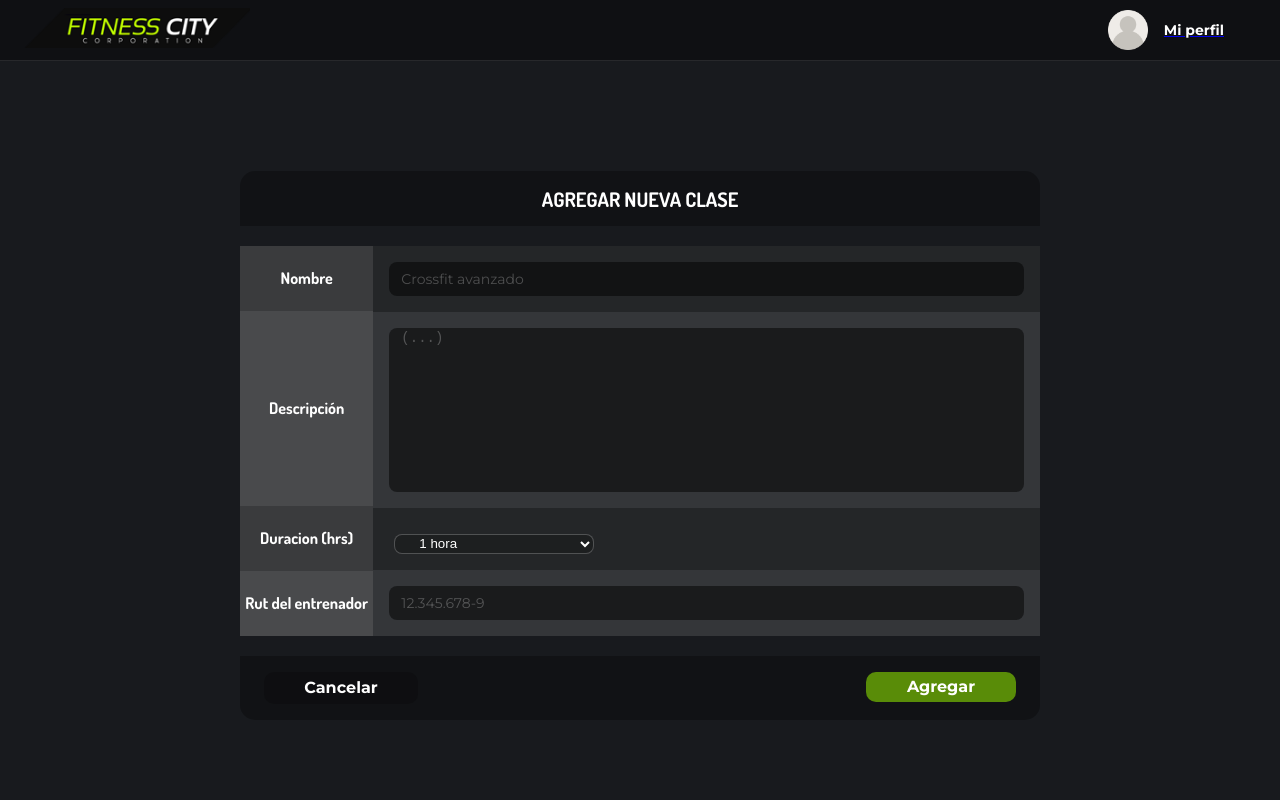
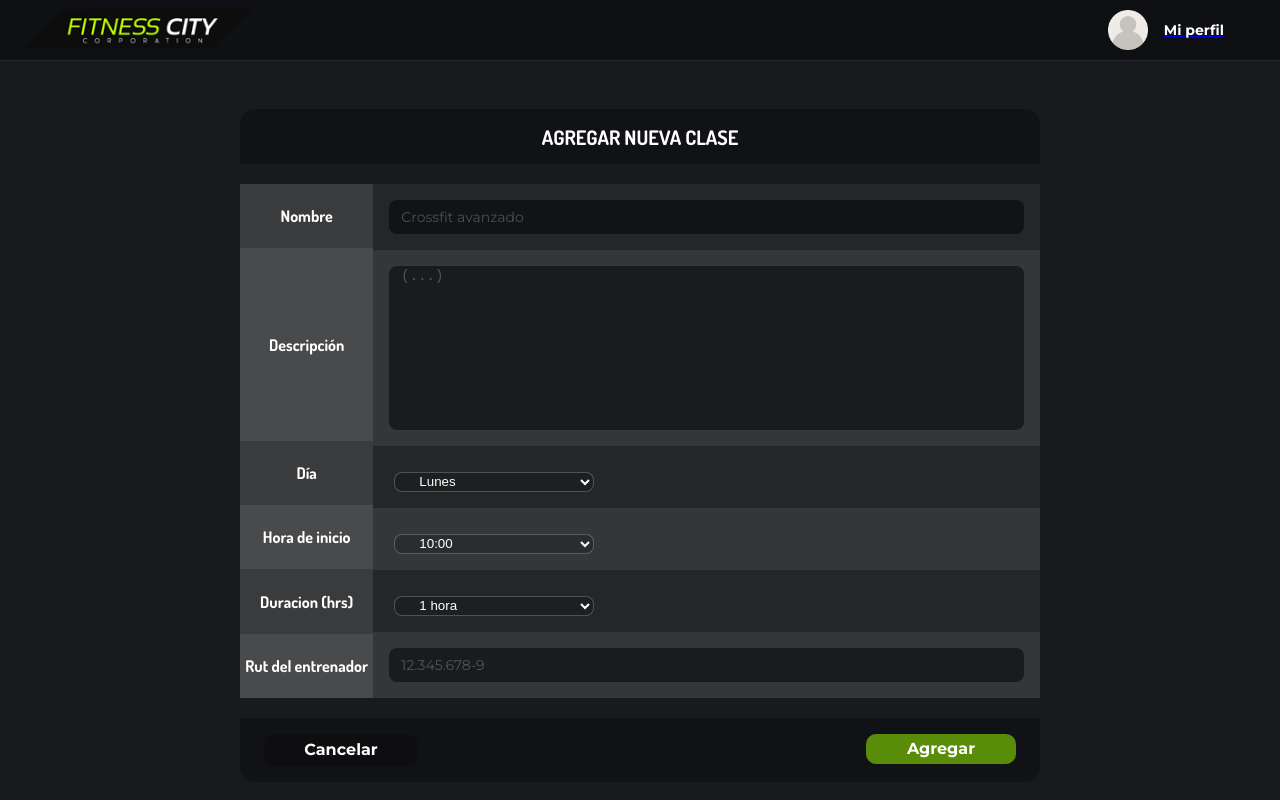
Before and after one commit to iicg/tesis2020, a React (Create React App) app: page /nuevaclase in a window 1280 px wide. Built offline with nearby package versions, Linux system fonts and the light colour scheme; no server answers.

Commit message:
arreglado problema reportes

```diff
--- a/src/components/ContainerCalendario/index.js
+++ b/src/components/ContainerCalendario/index.js
@@ -22,7 +22,7 @@ export default function ContainerCalendario() {
   );
 
   const renderClase = useCallback(({ uid, nombre, horaInicio, duracion, dia }) => {
-    const position = (Number(horaInicio.replace(':', '')) - 800) / 1400;
+    const position = (Number(horaInicio?.replace(':', '')) - 800) / 1400;
 
     const columnaDia = document.getElementById(`columna${dia}`);
     const espacioDia = document.getElementById(`espacio${dia}`);
--- a/src/components/ContainerReportes/index.js
+++ b/src/components/ContainerReportes/index.js
@@ -27,25 +27,25 @@ export default function ContainerReportes() {
   const clasesQuery = useQuery('clases', Firebase.classes.queryAll);
 
   const topCincoClases = useMemo(() => {
-    // if (clasesQuery.data) {
-    //   const topClases = clasesQuery.data.sort((a, b) => {
-    //     const alumnosA = a?.alumnos || [];
-    //     const alumnosB = b?.alumnos || [];
-    //     return alumnosB.length - alumnosA.length;
-    //   });
-    //   return topClases.slice(0, 5);
-    // }
+    if (clasesQuery.data) {
+      const topClases = clasesQuery.data.sort((a, b) => {
+        const alumnosA = a?.alumnos || [];
+        const alumnosB = b?.alumnos || [];
+        return alumnosB.length - alumnosA.length;
+      });
+      return topClases.slice(0, 5);
+    }
     return [];
   }, [clasesQuery.data]);
 
   const [clasesMañana, clasesTarde] = useMemo(() => {
     if (clasesQuery.data) {
       const mañana = clasesQuery.data.filter(({ horaInicio }) => {
-        const horas = Number.parseInt(horaInicio.replace(':', ''));
+        const horas = Number.parseInt(horaInicio?.replace(':', ''));
         return horas < 1200;
       });
       const tarde = clasesQuery.data.filter(({ horaInicio }) => {
-        const horas = Number.parseInt(horaInicio.replace(':', ''));
+        const horas = Number.parseInt(horaInicio?.replace(':', ''));
         return horas >= 1200;
       });
       return [mañana, tarde];
--- a/src/pages/EditarClase/index.js
+++ b/src/pages/EditarClase/index.js
@@ -17,6 +17,8 @@ export default function EditarClase() {
   const [descripcion, setDescripcion] = useState('');
   const [entrenador, setEntrenador] = useState('');
   const [duracion, setDuracion] = useState('1');
+  const [dia, setDia] = useState('');
+  const [horaInicio, setHoraInicio] = useState('1');
 
   const [loading, setLoading] = useState(false);
 
@@ -27,6 +29,8 @@ export default function EditarClase() {
       setDescripcion(clase.descripcion);
       setEntrenador(clase.entrenador);
       setDuracion(clase.duracion);
+      setHoraInicio(clase.horaInicio);
+      setDia(clase.dia);
     } else {
       window.location.replace('/home');
     }
@@ -42,6 +46,8 @@ export default function EditarClase() {
       descripcion,
       entrenador,
       duracion,
+      horaInicio,
+      dia,
     };
     Firebase.classes.update(uid, data).then(() => {
       alert('Guardado');
@@ -106,6 +112,47 @@ export default function EditarClase() {
               <div className="dato-nueva-clase">
                 <select
                   className="dato-nueva-clase-select"
+                  value={dia}
+                  onChange={(e) => setDia(e.target.value)}>
+                  <option value="lunes">Lunes</option>
+                  <option value="martes">Martes</option>
+                  <option value="miercoles">Miércoles</option>
+                  <option value="jueves">Jueves</option>
+                  <option value="viernes">Viernes</option>
+                  <option value="sabado">Sábado</option>
+                  <option value="domingo">Domingo</option>
+                </select>
+              </div>
+              <div className="dato-nueva-clase">
+                <select
+                  className="dato-nueva-clase-select"
+                  value={horaInicio}
+                  onChange={(e) => setHoraInicio(e.target.value)}>
+                  <option value="10:00">10:00</option>
+                  <option value="10:30">10:30</option>
+                  <option value="11:00">11:00</option>
+                  <option value="11:30">11:30</option>
+                  <option value="12:00">12:00</option>
+                  <option value="12:30">12:30</option>
+                  <option value="13:00">13:00</option>
+                  <option value="13:30">13:30</option>
+                  <option value="14:00">14:00</option>
+                  <option value="14:30">14:30</option>
+                  <option value="15:00">15:00</option>
+                  <option value="15:30">15:30</option>
+                  <option value="16:00">16:00</option>
+                  <option value="16:30">16:30</option>
+                  <option value="170:00">17:00</option>
+                  <option value="170:30">17:30</option>
+                  <option value="18:00">18:00</option>
+                  <option value="18:30">18:30</option>
+                  <option value="19:00">19:00</option>
+                  <option value="19:30">19:30</option>
+                </select>
+              </div>
+              <div className="dato-nueva-clase">
+                <select
+                  className="dato-nueva-clase-select"
                   value={duracion}
                   onChange={(e) => setDuracion(e.target.value)}>
                   <option value="1">1 hora</option>
--- a/src/pages/NuevaClase/index.js
+++ b/src/pages/NuevaClase/index.js
@@ -13,6 +13,8 @@ export default function NuevaClasePage() {
   const [descripcion, setDescripcion] = useState('');
   const [entrenador, setEntrenador] = useState('');
   const [duracion, setDuracion] = useState('1');
+  const [dia, setDia] = useState('lunes');
+  const [horaInicio, setHoraInicio] = useState('10:00');
 
   const [loading, setLoading] = useState(false);
 
@@ -61,6 +63,12 @@ export default function NuevaClasePage() {
                 <h1>Descripción</h1>
               </div>
               <div className="titulo-dato-nueva-clase">
+                <h1>Día</h1>
+              </div>
+              <div className="titulo-dato-nueva-clase">
+                <h1>Hora de inicio</h1>
+              </div>
+              <div className="titulo-dato-nueva-clase">
                 <h1>Duracion (hrs)</h1>
               </div>
               <div className="titulo-dato-nueva-clase">
@@ -89,6 +97,47 @@ export default function NuevaClasePage() {
                   required
                   style={{ height: 160 }}
                 />
+              </div>
+              <div className="dato-nueva-clase">
+                <select
+                  className="dato-nueva-clase-select"
+                  value={dia}
+                  onChange={(e) => setDia(e.target.value)}>
+                  <option value="lunes">Lunes</option>
+                  <option value="martes">Martes</option>
+                  <option value="miercoles">Miércoles</option>
+                  <option value="jueves">Jueves</option>
+                  <option value="viernes">Viernes</option>
+                  <option value="sabado">Sábado</option>
+                  <option value="domingo">Domingo</option>
+                </select>
+              </div>
+              <div className="dato-nueva-clase">
+                <select
+                  className="dato-nueva-clase-select"
+                  value={horaInicio}
+                  onChange={(e) => setHoraInicio(e.target.value)}>
+                  <option value="10:00">10:00</option>
+                  <option value="10:30">10:30</option>
+                  <option value="11:00">11:00</option>
+                  <option value="11:30">11:30</option>
+                  <option value="12:00">12:00</option>
+                  <option value="12:30">12:30</option>
+                  <option value="13:00">13:00</option>
+                  <option value="13:30">13:30</option>
+                  <option value="14:00">14:00</option>
+                  <option value="14:30">14:30</option>
+                  <option value="15:00">15:00</option>
+                  <option value="15:30">15:30</option>
+                  <option value="16:00">16:00</option>
+                  <option value="16:30">16:30</option>
+                  <option value="170:00">17:00</option>
+                  <option value="170:30">17:30</option>
+                  <option value="18:00">18:00</option>
+                  <option value="18:30">18:30</option>
+                  <option value="19:00">19:00</option>
+                  <option value="19:30">19:30</option>
+                </select>
               </div>
               <div className="dato-nueva-clase">
                 <select
```
